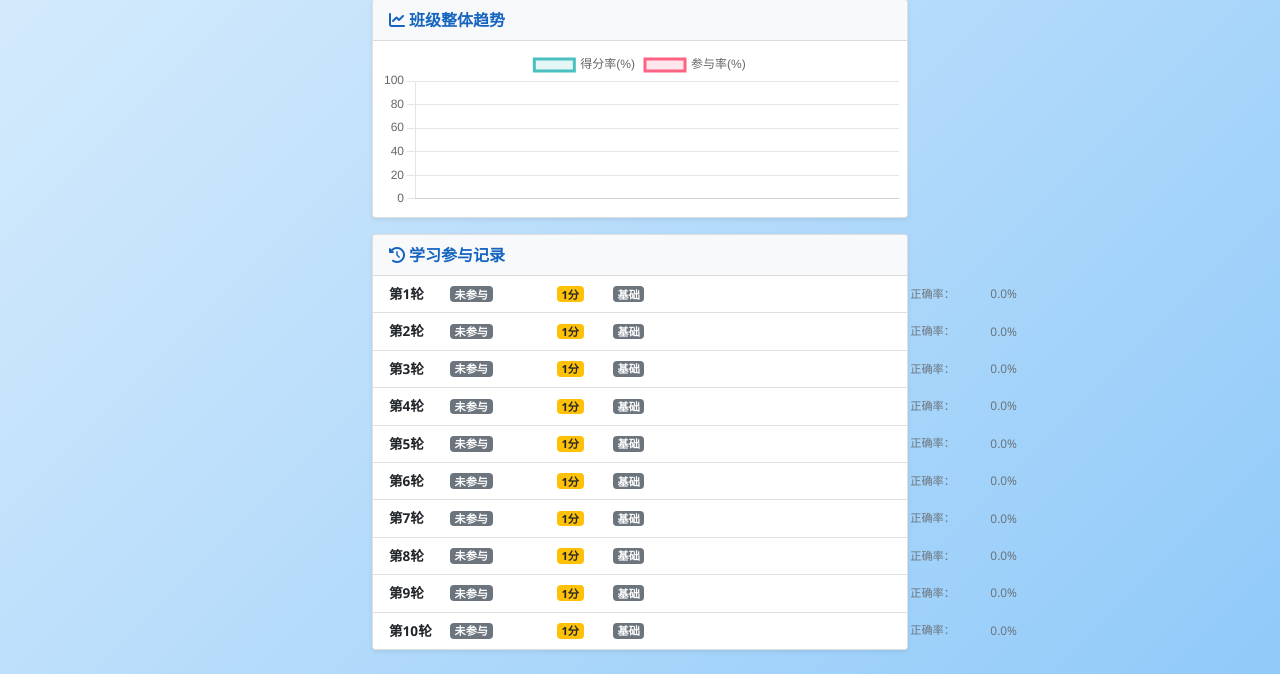
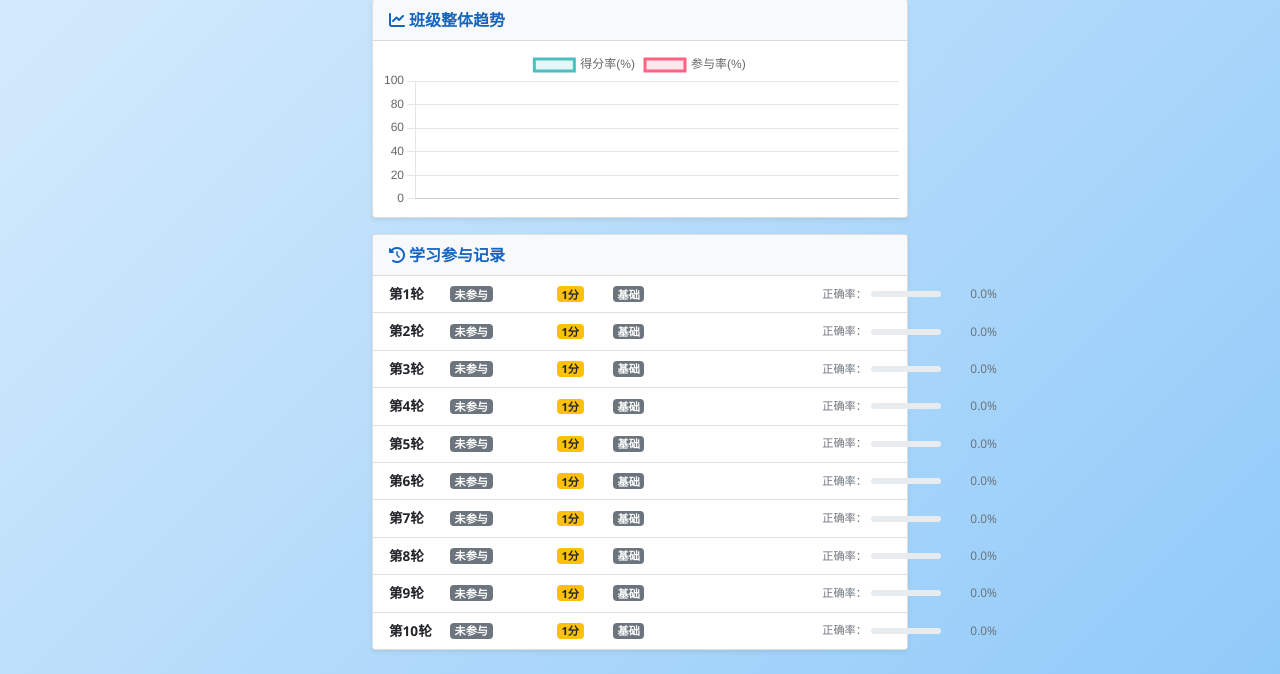
Before and after one commit to SheeepJMS/classroom, a Flask app: template templates/student_report_mobile.html in a window 1280 px wide. Shown: the part 457-1131 px from the top of the page. Run offline with Flask 3, Linux system fonts and the light colour scheme; tables that the repository leaves empty hold one stand-in row (values such as "Sample post"); the template is opened without the code that fills it: values that come from a table or form of the project are taken from there, most other values are stand-ins (such as "Sample title", 1, 10 or a date in 2020).

Commit message:
修复学生报告详情页：优化条形图显示和返回链接
主要改进：
- 修正返回列表按钮链接，返回该学生的报告中心而非报告管理页
- 修复条形图颜色显示问题，强制使用绿色背景
- 缩小条形图长度（桌面版80px，移动版70px）防止溢出
- 调整网格布局列宽，确保所有内容完整显示
- 班级准确率计算改为包含未参与学生（视为错误）
- 优化间距和布局，防止内容溢出容器

```diff
--- a/templates/student_report_mobile.html
+++ b/templates/student_report_mobile.html
@@ -7,7 +7,7 @@
   /* 学习参与记录网格布局（移动端） */
   .round-record-grid-mobile {
     display: grid;
-    grid-template-columns: 55px 55px 40px 50px 50px 50px 70px 160px 50px;
+    grid-template-columns: 55px 55px 40px 50px 50px 50px 70px 140px 50px;
     gap: 6px;
     align-items: center;
     font-size: 0.85rem;
@@ -39,7 +39,7 @@
 
   @media (max-width: 480px) {
     .round-record-grid-mobile {
-      grid-template-columns: 50px 50px 35px 45px 45px 45px 65px 140px 45px;
+      grid-template-columns: 50px 50px 35px 45px 45px 45px 65px 120px 45px;
       gap: 4px;
       font-size: 0.8rem;
     }
@@ -216,10 +216,10 @@
           </div>
           {# 列8: 班级准确率条形图（右对齐） #}
           <div class="round-accuracy-bar">
-            <div style="display: flex; align-items: center; gap: 6px; margin-left: auto;">
-              <span class="text-muted small" style="font-size: 0.7rem;">正确率：</span>
-              <div class="progress" style="height:6px; max-width: 100px;">
-                <div class="progress-bar bg-success" style="width: {{ round_accuracy }}%"></div>
+            <div style="display: flex; align-items: center; gap: 4px; margin-left: auto; flex-wrap: nowrap;">
+              <span class="text-muted small" style="font-size: 0.7rem; white-space: nowrap;">正确率：</span>
+              <div class="progress" style="height:6px; width: 70px; min-width: 70px; flex-shrink: 0;">
+                <div class="progress-bar bg-success" style="width: {{ round_accuracy }}%; background-color: #28a745 !important;"></div>
               </div>
             </div>
           </div>
```
Also changed, not shown: templates/student_report.html (+6 -6 lines).
